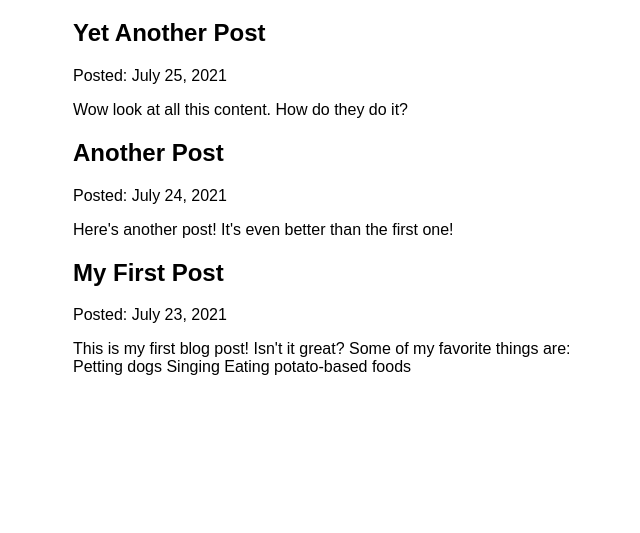
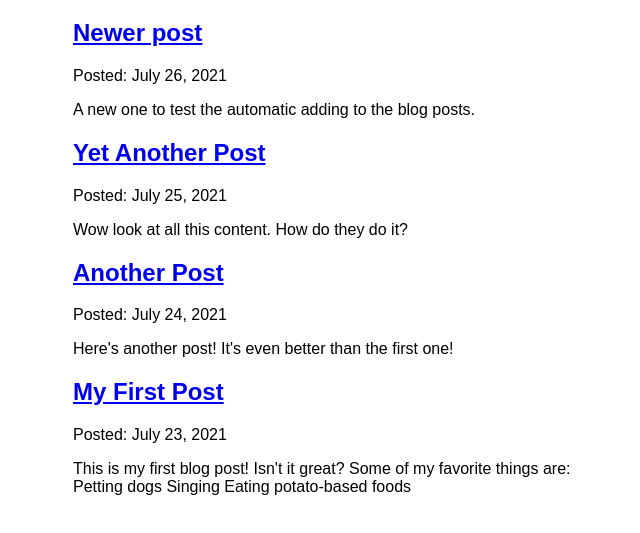
Before and after one commit to masarom/cooking-recipes-gatsby, a Gatsby site: page /blog in a window 1280 px wide. Shown: the part 157-690 px from the top of the page, without its empty margins (317-957 px from the left). Built offline with nearby package versions, Linux system fonts and the light colour scheme; Gatsby itself is replaced by a stand-in of ours.

Commit message:
tutorial6 dynamic routes

```diff
--- /dev/null
+++ b/blog/newer-post.mdx
@@ -0,0 +1,7 @@
+---
+title: "Newer post"
+date: "2021-07-26"
+slug: "newer-post"
+---
+
+A new one to test the automatic adding to the blog posts.
--- a/src/pages/blog.js
+++ b/src/pages/blog/index.js
@@ -1,7 +1,7 @@
 import * as React from 'react'
-import { graphql } from 'gatsby';
-import Layout from '../components/layout'
-import Seo from '../components/seo'
+import { Link, graphql } from 'gatsby';
+import Layout from '../../components/layout'
+import Seo from '../../components/seo'
 
 const BlogPage = ({ data }) => {
   return (
@@ -9,7 +9,7 @@ const BlogPage = ({ data }) => {
         {
           data.allMdx.nodes.map((node) => (
             <article key={node.id}>
-              <h2>{node.frontmatter.title}</h2>
+              <h2><Link to={`/blog/${node.frontmatter.slug}`}>{node.frontmatter.title}</Link></h2>
               <p>Posted: {node.frontmatter.date}</p>
               <p>{node.excerpt}</p>
             </article>
@@ -26,6 +26,7 @@ export const query = graphql`
         frontmatter {
           date(formatString: "MMMM DD, YYYY")
           title
+          slug
         }
         id
         excerpt
```
Also changed, not shown: src/pages/blog/{mdx.frontmatter__slug}.js (added, +28 -0 lines).
